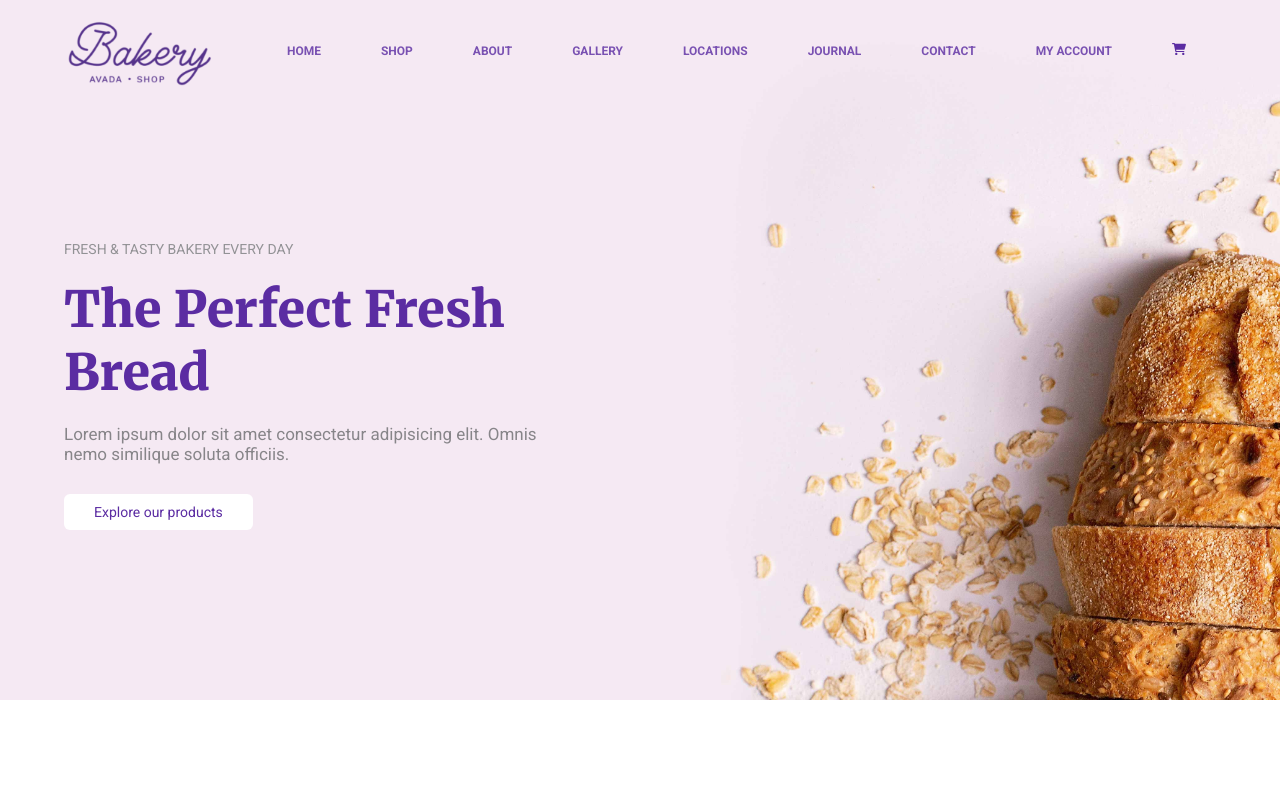
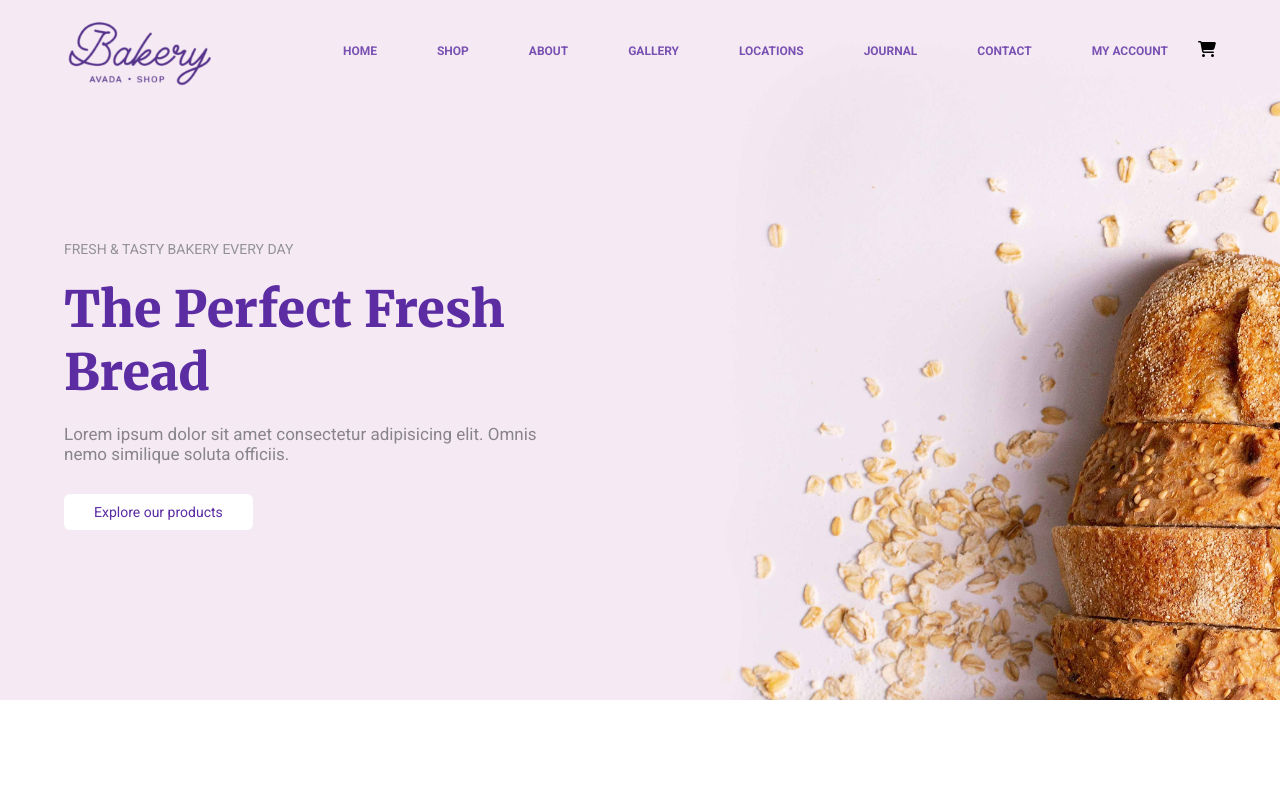
Before and after one commit to Osnago-L/proj-html-vuejs, a Vue app: page / in a window 1280 px wide. Shown: the top 800 px of the page. Built offline with nearby package versions, Linux system fonts and the light colour scheme.

Commit message:
added font awesome

```diff
--- a/package.json
+++ b/package.json
@@ -8,6 +8,7 @@
     "lint": "vue-cli-service lint"
   },
   "dependencies": {
+    "@fortawesome/fontawesome-free": "^6.0.0",
     "core-js": "^3.6.5",
     "vue": "^2.6.11"
   },
--- a/src/components/commons/Nav.vue
+++ b/src/components/commons/Nav.vue
@@ -5,7 +5,7 @@
         <span v-for="element,index in items" :key="index"
         >{{element.name}}</span>
 
-        <img class="cart" src="../../assets/img/cart-shopping-solid.svg" alt="">
+        <i class="fa-solid fa-cart-shopping"></i>
     </nav>
   </div>
 </template>
@@ -38,6 +38,14 @@ export default {
   width: 150px;
   }
   nav{
+    i{
+        font-size: 14px;
+        margin: 0 30px;
+
+      &:hover{
+        cursor: pointer;
+      }
+    }
 
     span{
       margin: 0 30px;
@@ -55,15 +63,7 @@ export default {
         cursor: pointer;
       }
     }
-    .cart{
-      width: 14px;
-      margin: 0 30px;
-
-      &:hover{
-        cursor: pointer;
-      }
     }
-  }
 }
 
 </style>
--- a/src/components/sections/SocialSection.vue
+++ b/src/components/sections/SocialSection.vue
@@ -4,7 +4,7 @@
       <div class="social-card grid-span-2">
           <span class="title-header">made for sharing</span>
           <h1 class="title">Let's stay in touch</h1>
-          <button class="button-purple">Follow Us</button>
+          <button class="button-purple"><i class="fa-brands fa-instagram"></i> Follow Us</button>
       </div>
       <div><img src="../../assets/img/social-2.jpg" alt=""></div>
       <div><img src="../../assets/img/social-3.jpg" alt=""></div>
@@ -44,5 +44,6 @@ export default {
         object-fit: cover;
         object-position: center;
     }
+
 }
 </style>
--- a/src/main.js
+++ b/src/main.js
@@ -1,5 +1,8 @@
 import Vue from 'vue'
 import App from './App.vue'
+
+import '@fortawesome/fontawesome-free/css/all.css'
+import '@fortawesome/fontawesome-free/js/all.js'
 
 Vue.config.productionTip = false
 
```
Also changed, not shown: 1 other file (tests, documents, lock files or other folders).
